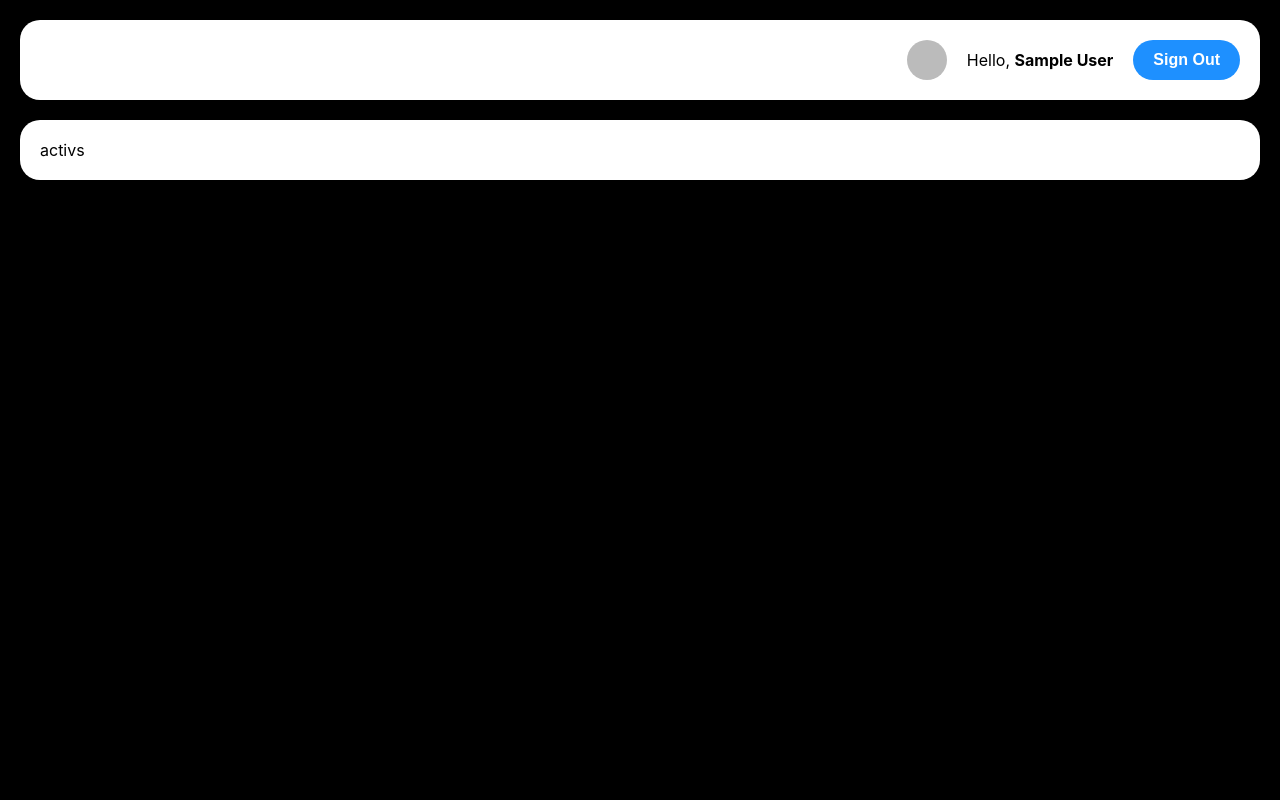
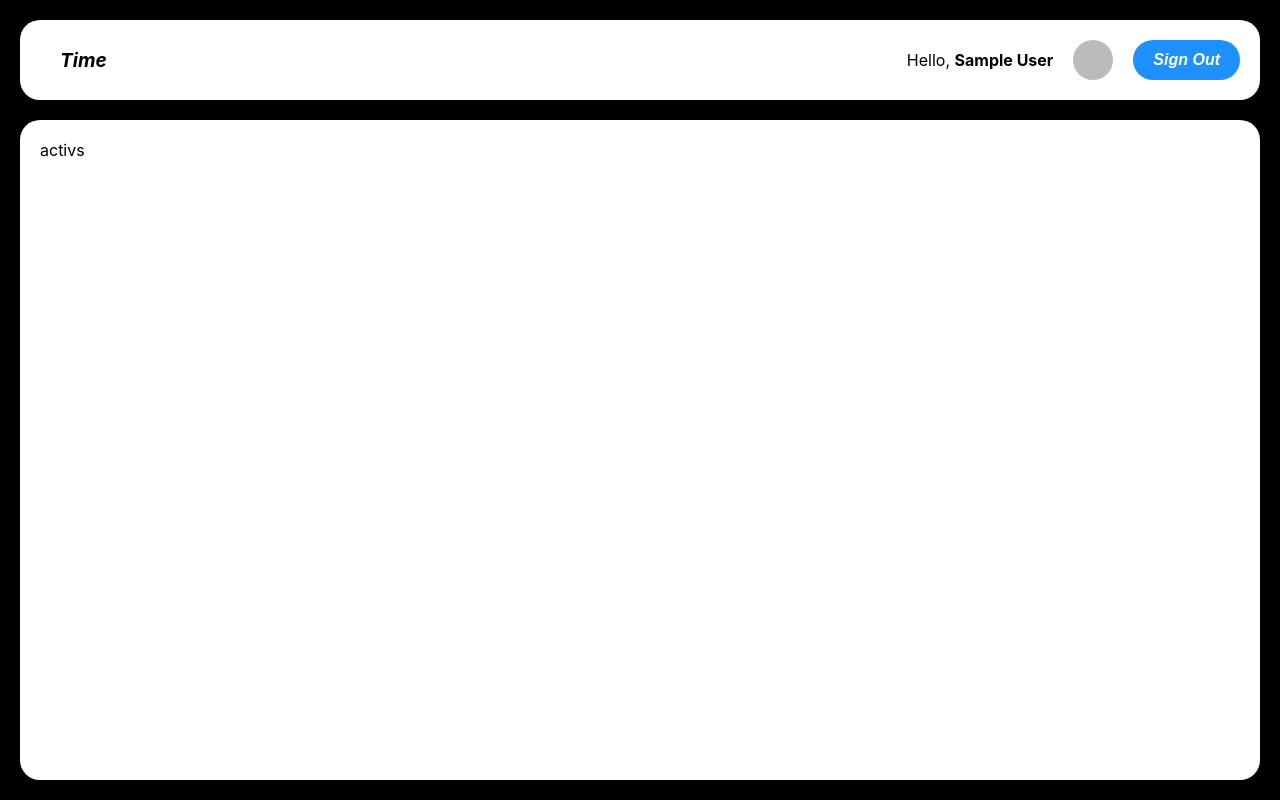
Before and after one commit to franzxy/activity, a React (Create React App) app: page /activities in a window 1280 px wide. Built offline with nearby package versions, Linux system fonts and the light colour scheme; no server answers; sample sign-in values are in the browser's storage.

Commit message:
added react firebase hooks, nav, load spinner

```diff
--- a/package.json
+++ b/package.json
@@ -19,6 +19,7 @@
     "hookrouter": "^1.2.5",
     "react": "^17.0.1",
     "react-dom": "^17.0.1",
+    "react-firebase-hooks": "^3.0.4",
     "react-router-dom": "^5.3.0",
     "react-scripts": "4.0.3",
     "typescript": "^4.1.2",
--- a/src/App.tsx
+++ b/src/App.tsx
@@ -1,23 +1,32 @@
 import React from 'react';
-import { BrowserRouter as Router, Switch, Route } from "react-router-dom";
+import { BrowserRouter as Router, Switch, Route, Redirect } from "react-router-dom";
+import { useAuthState } from 'react-firebase-hooks/auth';
 
-import User from './components/user';
+import { auth } from './services/firebase';
 import Landing from './pages/landing';
 import Activities from './pages/activities';
+import Navigation from './components/navigation';
+import Loading from './components/loading';
 
 const App = () => {
 
+  const [user, loading, error] = useAuthState(auth);
+
   return (
     <Router>
-      <User />
+      <Navigation />
+      <div className="content">
+        {user && <Redirect to="/activities" />}
         <Switch>
+          {loading && <Loading />}
           <Route exact path="/">
             <Landing />
           </Route>
           <Route path="/activities">
-          <Activities />
+            {user ? <Activities /> : <Redirect to="/" />}
           </Route>
         </Switch>
+      </div>
     </Router>
   );
 }
--- /dev/null
+++ b/src/components/loading.tsx
@@ -0,0 +1,10 @@
+import React from 'react';
+
+const Loading = () => {
+
+    return (
+        <div className="lds-ring"><div></div><div></div><div></div><div></div></div>
+    )
+}
+
+export default Loading;
--- /dev/null
+++ b/src/components/navigation.tsx
@@ -0,0 +1,20 @@
+import React, { useState } from 'react';
+import { signInWithRedirect, getRedirectResult, signOut } from "firebase/auth";
+import { useAuthState } from 'react-firebase-hooks/auth';
+import { Link } from "react-router-dom";
+
+import User from './user';
+
+const Navigation = () => {
+
+    return (
+        <div className="navigation">
+            <Link className="link" to="/">
+                <i className="logo">Time</i>
+            </Link>
+            <User />
+        </div>
+    )
+}
+
+export default Navigation;
--- a/src/components/user.tsx
+++ b/src/components/user.tsx
@@ -1,58 +1,34 @@
 import React, { useState } from 'react';
-import { signInWithRedirect, getRedirectResult, onAuthStateChanged, signOut } from "firebase/auth";
-import { Redirect } from "react-router-dom";
+import { signInWithRedirect, signOut } from "firebase/auth";
+import { useAuthState } from 'react-firebase-hooks/auth';
+import { Redirect, Link } from "react-router-dom";
 
 import { auth, provider } from '../services/firebase';
+import Loading from './loading';
 
 const User = () => {
 
-    getRedirectResult(auth)
-        .then((result) => {
-            // This gives you a Google Access Token. You can use it to access Google APIs.
-            // const credential = GoogleAuthProvider.credentialFromResult(result);
-            // const token = credential.accessToken;
+    const [user, loading, error] = useAuthState(auth);
 
-            // The signed-in user info.
-            // const user = result.user;
-        })
-        .catch((error) => {
-            // Handle Errors here.
-            const errorCode = error.code;
-            const errorMessage = error.message;
-            // The email of the user's account used.
-            const email = error.email;
-            // The AuthCredential type that was used.
-            // const credential = GoogleAuthProvider.credentialFromError(error);
-            // ...
-        });
-
-    const [currentUser, setCurrentUser] = useState(Object);
-
-    onAuthStateChanged(auth, (user) => {
+    const userButton = () => {
         if (user) {
-            setCurrentUser(user)
+            signOut(auth)
         } else {
-            setCurrentUser(undefined)
+            signInWithRedirect(auth, provider)
         }
-    });
-
-    if (currentUser) return (
-        <>
-            <Redirect to="/activities" />
-            <div className="user">
-                <img className="user-img" src={currentUser.photoURL} />
-                <p className="user-name">Hello, <b>{currentUser.displayName}</b></p>
-                <button className="button" onClick={() => signOut(auth)}>Sign Out</button>
-            </div>
-        </>
-    )
+    }
 
     return (
-        <div>
-            <Redirect to="/" />
-            <div className="user">
-                <button className="button" onClick={() =>  signInWithRedirect(auth, provider)}>Sign In</button>
-            </div>
+        <div className="user">
+            {loading ? <Loading /> : user && <>
+                <p className="user-name">Hello, <b>{user.displayName}</b></p>
+                <Link to="/activities" className="link">
+                    <img className="user-img" src={user.photoURL} />
+                </Link>
+            </>}
+            <button className={"button "+(loading ? "inactive" : "active")} onClick={() => userButton()}>
+                {loading ? <Loading /> : (user ? <i>Sign Out</i> : <i>Sign In</i>)}
+            </button>
         </div>
     )
 }
--- a/src/index.css
+++ b/src/index.css
@@ -1,6 +1,6 @@
 * {
-	margin: 0;
-	padding: 0;
+	margin: 0px;
+	padding: 0px;
 	outline: none;
 	transition: box-shadow 0.2s linear !important;
 }
@@ -9,10 +9,22 @@
 	box-shadow: 0 0 0 2px darkblue;
 }
 
+html {
+  overflow: auto;
+  min-height: 100%;
+  height: 100%;
+  min-width: 100%;
+  width: 100%;
+}
+
 body {
+  overflow: auto;
+  top: 0;
+  min-height: 100%;
+  height: 100%;
+  min-width: 100%;
+  width: 100%;
   background-color: black;
-  margin: 0px;
-  padding: 0px;
   font-family: -apple-system, BlinkMacSystemFont, 'Segoe UI', 'Roboto', 'Oxygen',
     'Ubuntu', 'Cantarell', 'Fira Sans', 'Droid Sans', 'Helvetica Neue',
     sans-serif;
@@ -26,6 +38,10 @@ body {
   justify-content: center;
   gap: 20px;
   margin: 20px;
+  min-height: calc(100% - 40px);
+  height: calc(100% - 40px);
+  min-width: calc(100% - 40px);
+  width: calc(100% - 40px);
 }
 
 code {
@@ -43,7 +59,6 @@ code {
 	padding: 0 20px;
 	height: 40px;
 	border-radius: 20px;
-	cursor: pointer;
 	color: white;
 	text-decoration: none;
   font-size: medium;
@@ -55,13 +70,89 @@ code {
 	  background-color: darkblue;
   }
 
+  .active {
+    cursor: pointer;
+  }
+
+  .inactive {
+    cursor: not-allowed;
+  }
+
+.link {
+  display: flex;
+	justify-content: center;
+	align-items: center;
+	text-align: center;
+	border: none;
+	height: 40px;
+	border-radius: 20px;
+	cursor: pointer;
+	text-decoration: none;
+  font-size: medium;
+  font-weight: bolder;
+}
+
+.lds-ring {
+  display: inline-block;
+  position: relative;
+  width: 24px;
+  height: 24px;
+}
+  .lds-ring div {
+    box-sizing: border-box;
+    display: block;
+    position: absolute;
+    width: 20px;
+    height: 20px;
+    margin: 2px;
+    border: 4px solid black;
+    border-radius: 50%;
+    animation: lds-ring 1.2s cubic-bezier(0.5, 0, 0.5, 1) infinite;
+    border-color: black transparent transparent transparent;
+  }
+  .lds-ring div:nth-child(1) {
+    animation-delay: -0.45s;
+  }
+  .lds-ring div:nth-child(2) {
+    animation-delay: -0.3s;
+  }
+  .lds-ring div:nth-child(3) {
+    animation-delay: -0.15s;
+  }
+  @keyframes lds-ring {
+    0% {
+      transform: rotate(0deg);
+    }
+    100% {
+      transform: rotate(360deg);
+    }
+  }
+
+.navigation {
+  display: flex;
+  flex-direction: row;
+  gap: 20px;
+  height: 80px;
+  padding: 0 20px;
+  border-radius: 20px;
+  background-color: white;
+  justify-content: space-between;
+  align-items: center;
+}
+
+  .logo {
+    font-weight: bold;
+    font-size: larger;
+    text-decoration: none;
+    color: black;
+    padding: 0 20px;
+  }
+
   .user {
     display: flex;
     flex-direction: row;
     gap: 20px;
-  padding: 20px;
-  border-radius: 20px;
-  background-color: white;
+    height: 80px;
     justify-content: flex-end;
     align-items: center;
   }
@@ -72,20 +163,36 @@ code {
       border-radius: 20px;
     }
 
-.landing {
+.content {
   display: flex;
   flex-direction: column;
-  gap: 20px;
+  justify-content: center;
+  align-items: center;
+  height: 100%;
   padding: 20px;
   border-radius: 20px;
   background-color: white;
 }
 
+  .landing {
+    display: flex;
+    flex-direction: column;
+    height: 100%;
+    width: 100%;
+    gap: 20px;
+  }
+
+    .iframe {
+      border: none;
+      border-radius: 20px;
+      height: 100%;
+      width: 100%;
+    }
+
   .activities {
     display: flex;
     flex-direction: column;
+    height: 100%;
+    width: 100%;
     gap: 20px;
-  padding: 20px;
-  border-radius: 20px;
-  background-color: white;
   }
```
Lines whose indentation alone changed are shown as unchanged.
